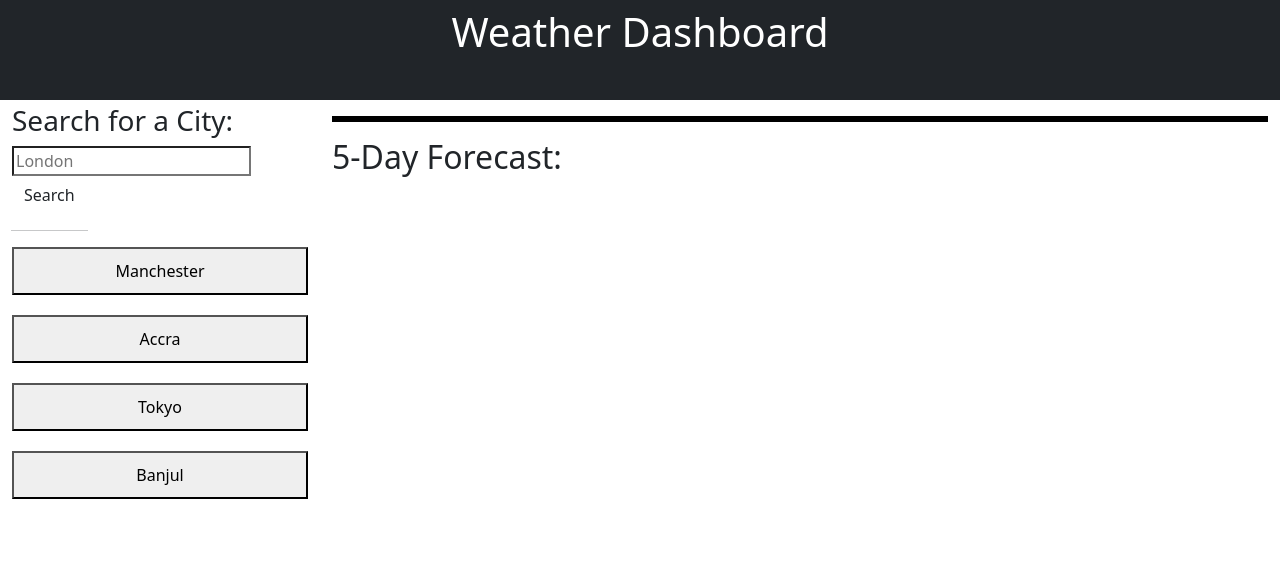
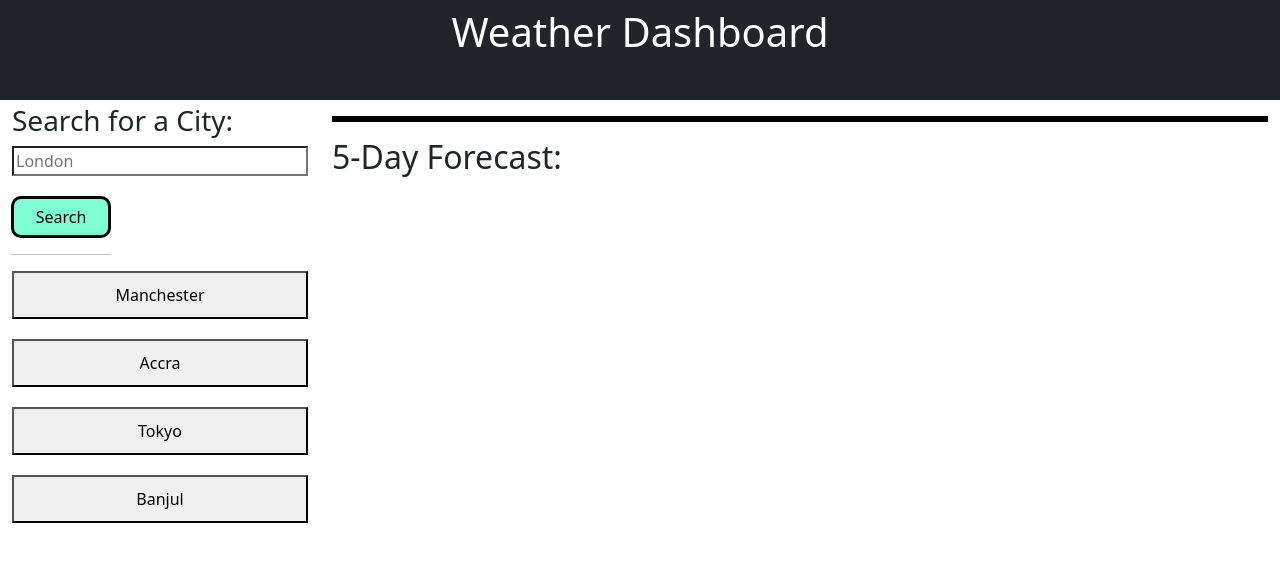
Before and after one commit to emmaboadi/Weather_Dashboard, a plain HTML site: page index.html in a window 1280 px wide. Drawn offline with nearby package versions, Linux system fonts and the light colour scheme.

Commit message:
final code added

```diff
--- a/style.css
+++ b/style.css
@@ -1,7 +1,7 @@
 body {
     background-color: black;
 }
-
+/* styling the search button */
 header {
     background-color: blue;
     color: rgb(222, 222, 234);
@@ -9,12 +9,14 @@ header {
     text-align: center;
 }
 
+/* styling section showing forecasted weather*/
 #forecast-card {
     border: solid;
     background-color: aquamarine;
     color: black;
 }
 
+/* styling section showing current div */
 #today {
     border: solid;
     background-color: aquamarine;
@@ -26,3 +28,17 @@ header {
     margin-bottom: 20px;
 
 }
+
+input {
+    width: 100%;
+}
+
+/* styling the search button */
+#search-button {
+    border: solid;
+    border-radius: 10px;
+    width: 100px;
+    margin-top: 20px;
+    background-color: aquamarine;
+    color: black;
+}
```
